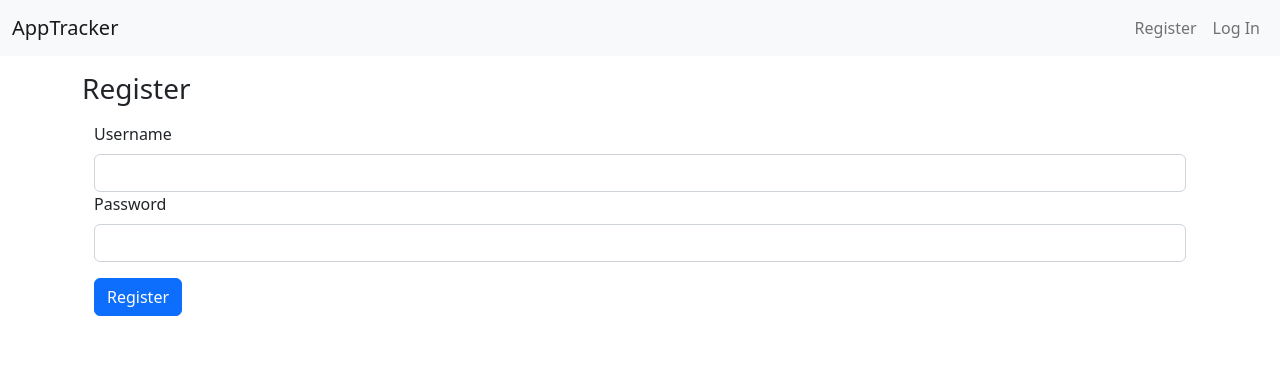
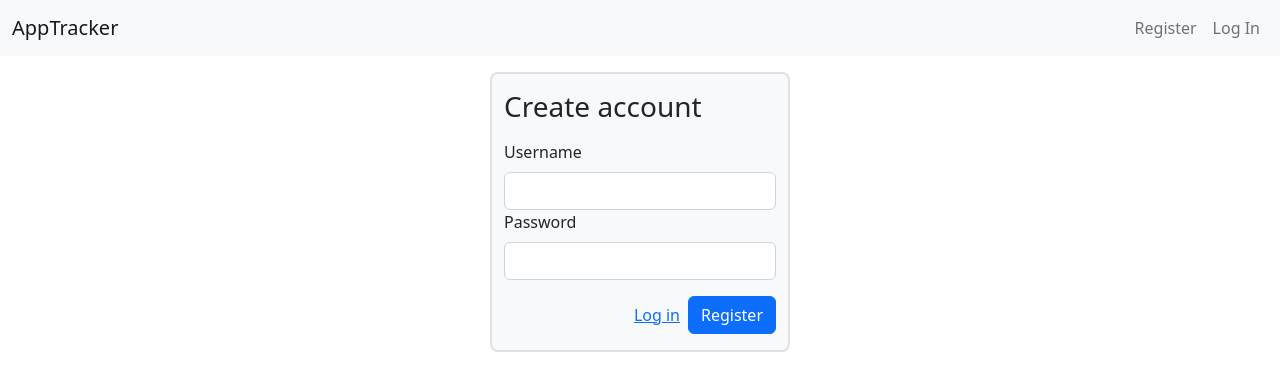
Before and after one commit to HarrisShen/app_tracker, a Flask app: page /auth/register in a window 1280 px wide. Shown: the top 391 px of the page. Run offline with Flask 2, Linux system fonts and the light colour scheme; parts of the project's set-up code (start-up, migrations or seed data) failed here and were passed over; some libraries are stand-ins or nearby versions.

Commit message:
change auth pages appearance

```diff
--- a/trackerflask/static/style.css
+++ b/trackerflask/static/style.css
@@ -1,4 +1,7 @@
-#new_entry_dropdown
-{
+#new_entry_dropdown {
     display: none;
 }
+
+.login-box {
+    max-width: 300px;
+}
--- a/trackerflask/templates/auth/register.html
+++ b/trackerflask/templates/auth/register.html
@@ -1,19 +1,23 @@
 {% extends 'base.html' %}
 
-{% block header %}
-    <h3>{% block title %}Register{% endblock %}</h3>
-{% endblock %}
+{% block title %}Register{% endblock %}
 
 {% block content %}
+<div class="login-box border border-2 rounded-3 bg-light mx-auto">
     <form method="post">
+        <div class="container mt-3">
+            <h3>Create account</h3>
+        </div>
         <div class="container mt-3">
             <label for="username" class="form-label">Username</label>
             <input name="username" class="form-control" id="username" required>
             <label for="password" class="form-label">Password</label>
             <input type="password" class="form-control" name="password" id="password" required>
         </div>
-        <div class="container mt-3">
+        <div class="container d-flex mt-3 mb-3 justify-content-end align-items-center">
+            <a href="{{url_for('auth.login')}}" class="me-2">Log in</a>
             <input type="submit" class="btn btn-primary" value="Register">
         </div>
     </form>
+</div>
 {% endblock %}
```
Also changed, not shown: trackerflask/templates/auth/login.html (+8 -4 lines).
